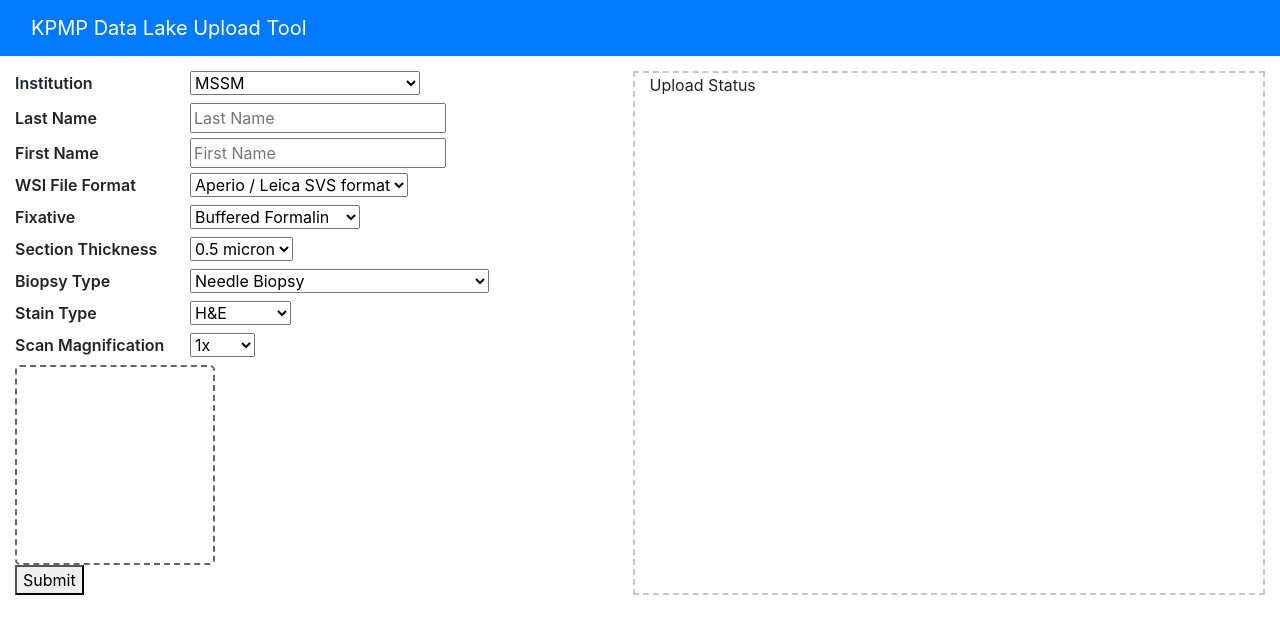
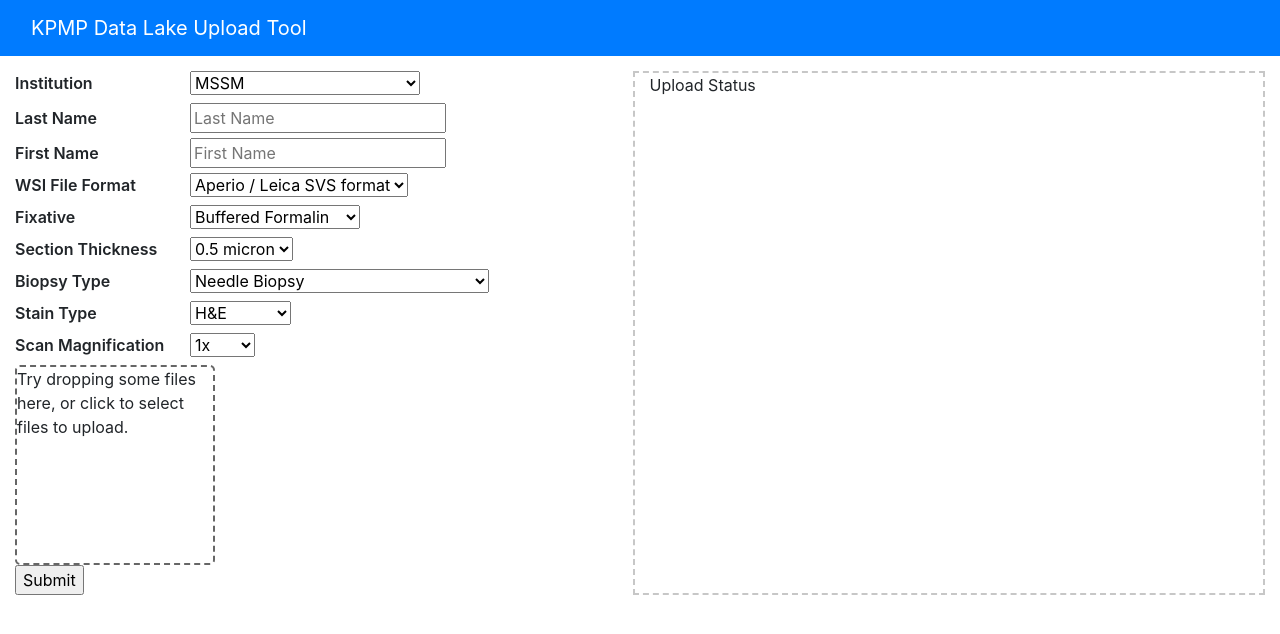
Before and after one commit to KPMP/orion-web, a React (Create React App) app: page / in a window 1280 px wide. Shown: the top 634 px of the page. Built offline with nearby package versions, Linux system fonts and the light colour scheme.

Commit message:
KPMP: Basic working example with multiple files

```diff
--- a/src/actions/UploadForm/uploadFormAction.js
+++ b/src/actions/UploadForm/uploadFormAction.js
@@ -10,11 +10,14 @@ export const updateUploadResponse = (response) => {
 export const uploadFile = (data) => {
     let url = "http://localhost:3030/upload";
     let body = new FormData();
-    console.log(data);
+    //console.log(data);
     Object.keys(data).forEach(( key ) => {
-        body.append(key, data[ key ]);
+        if (key === "files") {
+            data[ key ].forEach((file) => body.append("files", file))
+        } else {
+            body.append(key, data[ key ]);
+        }
     });
-    console.log('POST', body, data);
     return (dispatch) => {
         fetch(url, {
             method: 'POST',
--- a/src/components/FileDropzone.js
+++ b/src/components/FileDropzone.js
@@ -4,24 +4,26 @@ import Dropzone from 'react-dropzone';
 
 class FileDropzone extends Component {
 
-	onChange(files) {
-		if (this.props.input) {
-			const {input: {onChange}} = this.props;
-			onChange(files[0]);
-		}
-		else if(this.props.onChange){
-			this.props.onChange(files[0]);
-		}
-		else{
-			console.warn('redux-form-dropzone => Forgot to pass onChange props ?');
-		}
-	}
-
 	render() {
+		let field = this.props;
+		let files = this.props.input.value;
 		return (
-			<Dropzone onDrop={ this.onChange } {...this.props} />
-		)
-	}
+			<div>
+				<Dropzone
+					name={field.input.name}
+					onDrop={( filesToUpload, e ) => {console.log(filesToUpload); field.input.onChange(filesToUpload)}}>
+					<div>Try dropping some files here, or click to select files to upload.</div>
+				</Dropzone>
+			 	{field.meta.touched && field.meta.error &&
+					<span className="error">{field.meta.error}</span> }
+			 	{files && Array.isArray(files) && (
+					 <ul>
+					  { files.map((file, i) => <li key={i}>{file.name}</li>) }
+					 </ul>
+			 	)}
+			</div>
+		);
+	};
 }
 
 export default FileDropzone;
--- a/src/components/UploadForms/WholeSlideImageForm.js
+++ b/src/components/UploadForms/UploadForm.js
@@ -1,39 +1,14 @@
 import React, { Component } from 'react';
 import { Field, reduxForm } from 'redux-form';
 import FileDropzone from '../FileDropzone';
-//import Dropzone from 'react-dropzone';
 
-class WholeSlideImageForm extends Component {
-
-	//renderDropzoneInput = (field) => {
-	//	const files = field.input.value;
-	//	console.log(field.input.value);
-	//	return (
-	//		<div>
-	//			<Dropzone
-	//				name={field.name}
-	//				onDrop={( filesToUpload, e ) => {console.log(filesToUpload); field.input.onChange(filesToUpload)}}
-	//			>
-	//				<div>Try dropping some files here, or click to select files to upload.</div>
-	//			</Dropzone>
-     // {field.meta.touched &&
-	//  field.meta.error &&
-	//  <span className="error">{field.meta.error}</span>}
-     // {files && Array.isArray(files) && (
-	//	  <ul>
-     //     { files.map((file, i) => <li key={i}>{file.name}</li>) }
-	//	  </ul>
-	//  )}
-	//		</div>
-	//	);
-	//};
+class UploadForm extends Component {
 
 	onSubmit = (data) => {
-		console.log(data);
 		this.props.handleUpload(data);
 	};
 
-		render() {
+	render() {
 		const { handleSubmit } = this.props;
 		return (
 			<form onSubmit={handleSubmit(this.onSubmit)} name="fileUploadForm">
@@ -56,10 +31,10 @@ class WholeSlideImageForm extends Component {
 					<Field name="lastName" component="input" type="text" placeholder="Last Name"/>
 				</div>
 				<div>
-		        		<label>First Name</label>
-	        			<Field name="firstName" component="input" type="text" placeholder="First Name"/>
-		        	</div>
-	        		<div><label>WSI File Format</label>
+						<label>First Name</label>
+						<Field name="firstName" component="input" type="text" placeholder="First Name"/>
+					</div>
+					<div><label>WSI File Format</label>
 					<Field name="fileFormat" component="select">
 						<option value="Aperio">Aperio / Leica SVS format</option>
 						<option value="Phillips">Phillips iSyntax format</option>
@@ -137,18 +112,17 @@ class WholeSlideImageForm extends Component {
 					</Field>
 				</div>
 				<div>
-					<Field
-						name="files"
-						component={FileDropzone}
-						{...this.props.files}
-					/>
+					<Field name="files" component={FileDropzone} />
 				</div>
-				<button type="submit">Submit</button>
+				<div>
+					{this.props.uploadResponse.message}
+				</div>
+				<input type="Submit"/>
 			</form>
 		);
 	}
 }
 
 export default reduxForm({
-  form: 'wholeSlideImageForm' // a unique identifier for this form
-})(WholeSlideImageForm);
+  form: 'fileUploadForm'
+})(UploadForm);
--- a/src/components/UploadForms/WholeSlideImageFormContainer.js
+++ b/src/components/UploadForms/UploadFormContainer.js
@@ -1,10 +1,10 @@
 import { connect } from 'react-redux';
 import { uploadFile } from '../../actions/UploadForm/uploadFormAction';
-import WholeSlideImageForm from './WholeSlideImageForm';
+import UploadForm from './UploadForm';
 
 const mapStateToProps = (state, props) =>
     ({
-
+        uploadResponse: state.uploadResponse
     });
 
 const mapDispatchToProps = (dispatch, props) =>
@@ -14,4 +14,4 @@ const mapDispatchToProps = (dispatch, props) =>
         }
     });
 
-export default connect(mapStateToProps, mapDispatchToProps)(WholeSlideImageForm);
+export default connect(mapStateToProps, mapDispatchToProps)(UploadForm);
--- a/src/components/UploadPage.js
+++ b/src/components/UploadPage.js
@@ -1,5 +1,5 @@
 import React, { Component } from 'react';
-import WholeSlideImageFormContainer from './UploadForms/WholeSlideImageFormContainer';
+import UploadFormContainer from './UploadForms/UploadFormContainer';
 
 class UploadPage extends Component {
 
@@ -19,7 +19,7 @@ class UploadPage extends Component {
 					<div className="container-fluid" id="content">
 						<div className="row">
 							<div className="col-sm-6">
-								<WholeSlideImageFormContainer/>
+								<UploadFormContainer/>
 							</div>
 							<div className="col-sm-6" id="uploadStatus">Upload Status</div>
 						</div>
--- a/src/initialState.json
+++ b/src/initialState.json
@@ -1,4 +1,6 @@
 {
-  "uploadResponse": {},
+  "uploadResponse": {
+    "message": ""
+  },
   "fileFormat": ""
 }
```
